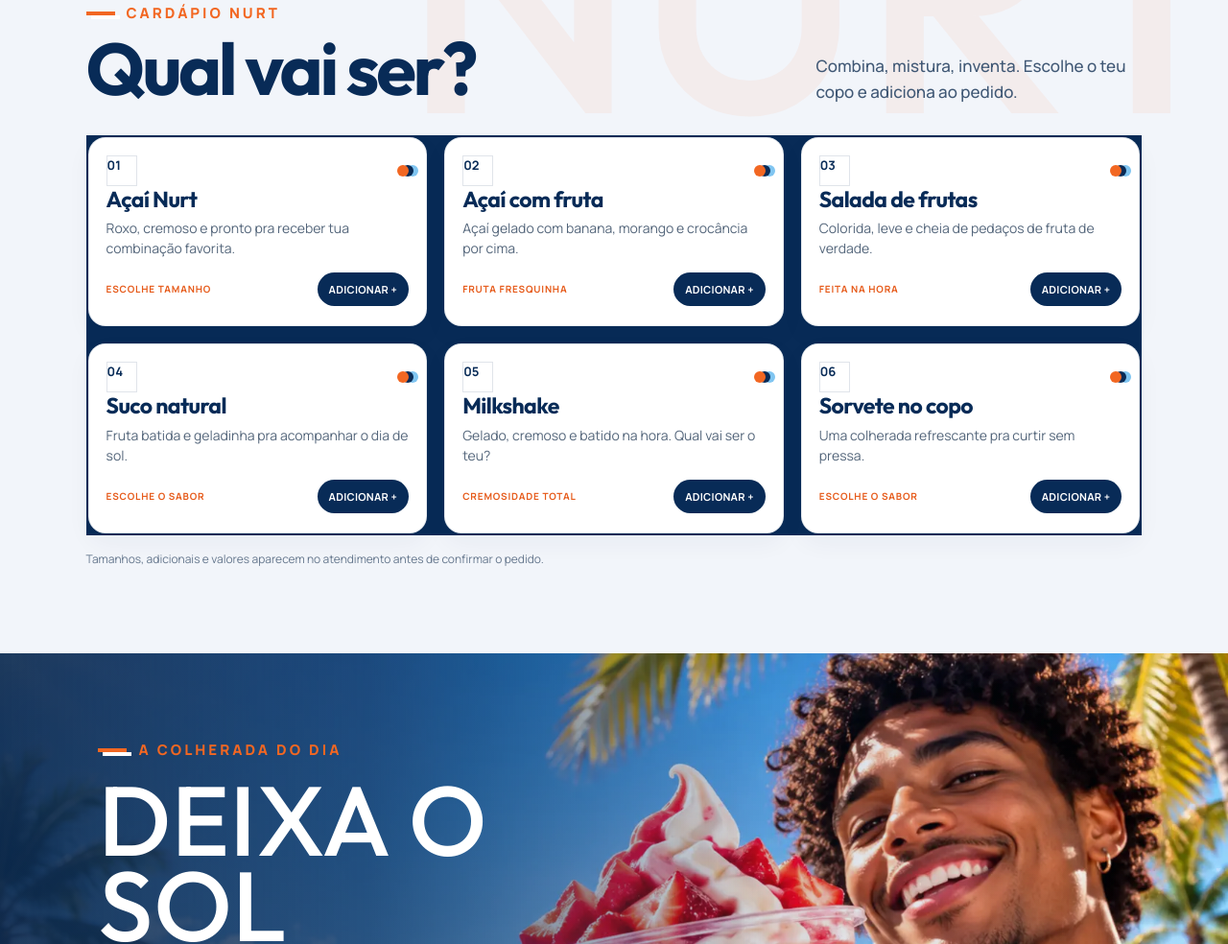
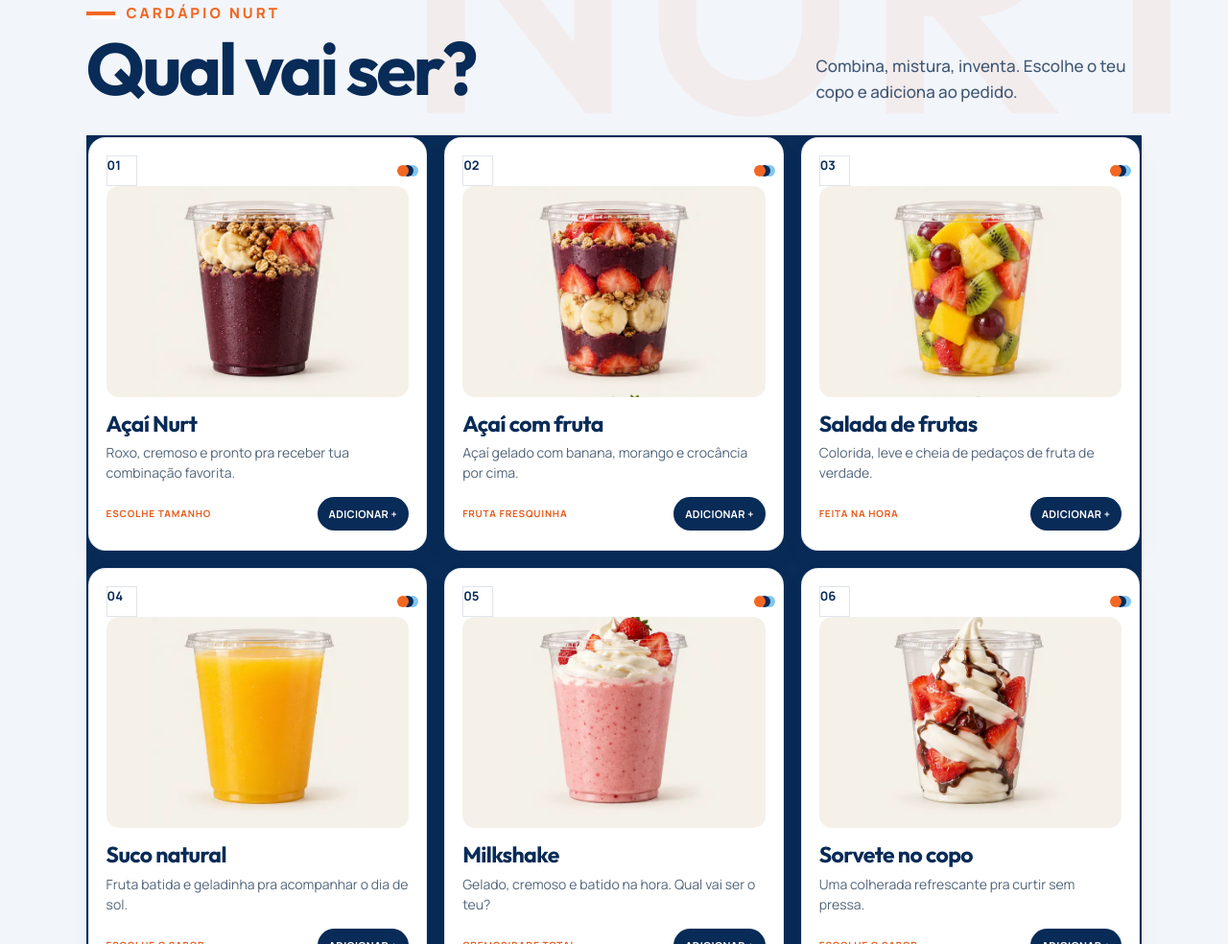
Before and after one commit to nexenagencia-prog/nurtoficial, a plain HTML site: page index.html in a window 1280 px wide. Shown: the part 1816-2800 px from the top of the page at 96% size. Drawn offline with Linux system fonts and the light colour scheme.

Commit message:
Add product photography and straighten Nurt logo

```diff
--- a/index.html
+++ b/index.html
@@ -227,12 +227,19 @@
  .product-price{font-size:9px}
  footer .brand img{width:100px}
 }
+
+/* Product shots: real photos of each transparent cup */
+.product-art{height:220px!important;min-height:220px;aspect-ratio:auto!important;display:block!important;flex:0 0 220px;background:#f5f1e9!important;background-image:none!important;overflow:hidden}
+.product-art img{display:block!important;width:100%;height:100%;object-fit:contain;object-position:center}
+.product-art:before,.product-art:after,.product-art .cup{display:none!important}
+.art-acai,.art-fruit,.art-salad,.art-juice,.art-shake,.art-icecream{background-image:none!important}
+@media(max-width:760px){.product-art{height:190px!important;min-height:190px;flex-basis:190px}}
 </style>
 </head>
 <body>
 <div class="top-note">Açaí geladinho • verão do teu jeito • pede e aproveita</div>
 <header>
-<a class="brand" href="#topo" aria-label="Nurt início"><img src="assets/logo-nurt.webp" alt="Nurt"></a>
+<a class="brand" href="#topo" aria-label="Nurt início"><img src="assets/logo-nurt.png" alt="Nurt"></a>
 <button class="menu-toggle" aria-label="Abrir menu" aria-expanded="false">☰</button>
 <nav>
 <a href="#sabores">Sabores</a><a href="#a-cara-do-verao">A cara do verão</a><a href="#pedido">Como pedir</a>
@@ -259,12 +266,12 @@
 <section class="catalog" id="sabores">
 <div class="catalog-head"><div><div class="kicker" style="color:var(--pink)">Cardápio Nurt</div><h2>Qual vai ser?</h2></div><p>Combina, mistura, inventa. Escolhe o teu copo e adiciona ao pedido.</p></div>
 <div class="catalog-grid">
-<article class="product"><div class="product-top"><span class="product-index">01</span><i class="product-dot"></i></div><h3>Açaí Nurt</h3><p>Roxo, cremoso e pronto pra receber tua combinação favorita.</p><div class="product-bottom"><span class="product-price">Escolhe tamanho</span><button class="add" data-add="Açaí Nurt">Adicionar +</button></div></article>
-<article class="product"><div class="product-top"><span class="product-index">02</span><i class="product-dot"></i></div><h3>Açaí com fruta</h3><p>Açaí gelado com banana, morango e crocância por cima.</p><div class="product-bottom"><span class="product-price">Fruta fresquinha</span><button class="add" data-add="Açaí com fruta">Adicionar +</button></div></article>
-<article class="product"><div class="product-top"><span class="product-index">03</span><i class="product-dot"></i></div><h3>Salada de frutas</h3><p>Colorida, leve e cheia de pedaços de fruta de verdade.</p><div class="product-bottom"><span class="product-price">Feita na hora</span><button class="add" data-add="Salada de frutas">Adicionar +</button></div></article>
-<article class="product"><div class="product-top"><span class="product-index">04</span><i class="product-dot"></i></div><h3>Suco natural</h3><p>Fruta batida e geladinha pra acompanhar o dia de sol.</p><div class="product-bottom"><span class="product-price">Escolhe o sabor</span><button class="add" data-add="Suco natural">Adicionar +</button></div></article>
-<article class="product"><div class="product-top"><span class="product-index">05</span><i class="product-dot"></i></div><h3>Milkshake</h3><p>Gelado, cremoso e batido na hora. Qual vai ser o teu?</p><div class="product-bottom"><span class="product-price">Cremosidade total</span><button class="add" data-add="Milkshake">Adicionar +</button></div></article>
-<article class="product"><div class="product-top"><span class="product-index">06</span><i class="product-dot"></i></div><h3>Sorvete no copo</h3><p>Uma colherada refrescante pra curtir sem pressa.</p><div class="product-bottom"><span class="product-price">Escolhe o sabor</span><button class="add" data-add="Sorvete no copo">Adicionar +</button></div></article>
+<article class="product"><div class="product-top"><span class="product-index">01</span><i class="product-dot"></i></div><div class="product-art art-acai" role="img" aria-label="Copo transparente com açaí Nurt, banana, morango e granola"><img src="assets/product-acai.webp" alt=""></div><h3>Açaí Nurt</h3><p>Roxo, cremoso e pronto pra receber tua combinação favorita.</p><div class="product-bottom"><span class="product-price">Escolhe tamanho</span><button class="add" data-add="Açaí Nurt">Adicionar +</button></div></article>
+<article class="product"><div class="product-top"><span class="product-index">02</span><i class="product-dot"></i></div><div class="product-art art-fruit" role="img" aria-label="Copo transparente de açaí com frutas em camadas"><img src="assets/product-acai-fruta.webp" alt=""></div><h3>Açaí com fruta</h3><p>Açaí gelado com banana, morango e crocância por cima.</p><div class="product-bottom"><span class="product-price">Fruta fresquinha</span><button class="add" data-add="Açaí com fruta">Adicionar +</button></div></article>
+<article class="product"><div class="product-top"><span class="product-index">03</span><i class="product-dot"></i></div><div class="product-art art-salad" role="img" aria-label="Copo transparente com salada de frutas"><img src="assets/product-salada.webp" alt=""></div><h3>Salada de frutas</h3><p>Colorida, leve e cheia de pedaços de fruta de verdade.</p><div class="product-bottom"><span class="product-price">Feita na hora</span><button class="add" data-add="Salada de frutas">Adicionar +</button></div></article>
+<article class="product"><div class="product-top"><span class="product-index">04</span><i class="product-dot"></i></div><div class="product-art art-juice" role="img" aria-label="Copo transparente com suco natural de laranja"><img src="assets/product-suco.webp" alt=""></div><h3>Suco natural</h3><p>Fruta batida e geladinha pra acompanhar o dia de sol.</p><div class="product-bottom"><span class="product-price">Escolhe o sabor</span><button class="add" data-add="Suco natural">Adicionar +</button></div></article>
+<article class="product"><div class="product-top"><span class="product-index">05</span><i class="product-dot"></i></div><div class="product-art art-shake" role="img" aria-label="Copo transparente com milkshake de morango"><img src="assets/product-milkshake.webp" alt=""></div><h3>Milkshake</h3><p>Gelado, cremoso e batido na hora. Qual vai ser o teu?</p><div class="product-bottom"><span class="product-price">Cremosidade total</span><button class="add" data-add="Milkshake">Adicionar +</button></div></article>
+<article class="product"><div class="product-top"><span class="product-index">06</span><i class="product-dot"></i></div><div class="product-art art-icecream" role="img" aria-label="Copo transparente com sorvete e morangos"><img src="assets/product-sorvete.webp" alt=""></div><h3>Sorvete no copo</h3><p>Uma colherada refrescante pra curtir sem pressa.</p><div class="product-bottom"><span class="product-price">Escolhe o sabor</span><button class="add" data-add="Sorvete no copo">Adicionar +</button></div></article>
 </div>
 <p class="catalog-foot">Tamanhos, adicionais e valores aparecem no atendimento antes de confirmar o pedido.</p>
 </section>
@@ -281,7 +288,7 @@
 <button class="button" data-cart>Montar pedido</button>
 </section>
 </main>
-<footer><a class="brand" href="#topo" aria-label="Nurt início"><img src="assets/logo-nurt.webp" alt="Nurt"></a><span>Verão bom é verão com Nurt.</span><small>© 2026 Nurt</small></footer>
+<footer><a class="brand" href="#topo" aria-label="Nurt início"><img src="assets/logo-nurt.png" alt="Nurt"></a><span>Verão bom é verão com Nurt.</span><small>© 2026 Nurt</small></footer>
 <div class="cart-shade" data-close></div>
 <aside class="cart-drawer" aria-label="Seu pedido" aria-modal="true" role="dialog">
 <div class="drawer-head"><h2>Teu pedido</h2><button class="drawer-close" data-close aria-label="Fechar">×</button></div>
```
Also changed, not shown: assets/logo-nurt.png (added), assets/product-acai-fruta.webp (added), assets/product-acai.webp (added), assets/product-milkshake.webp (added), assets/product-salada.webp (added), assets/product-sorvete.webp (added), assets/product-suco.webp (added).
